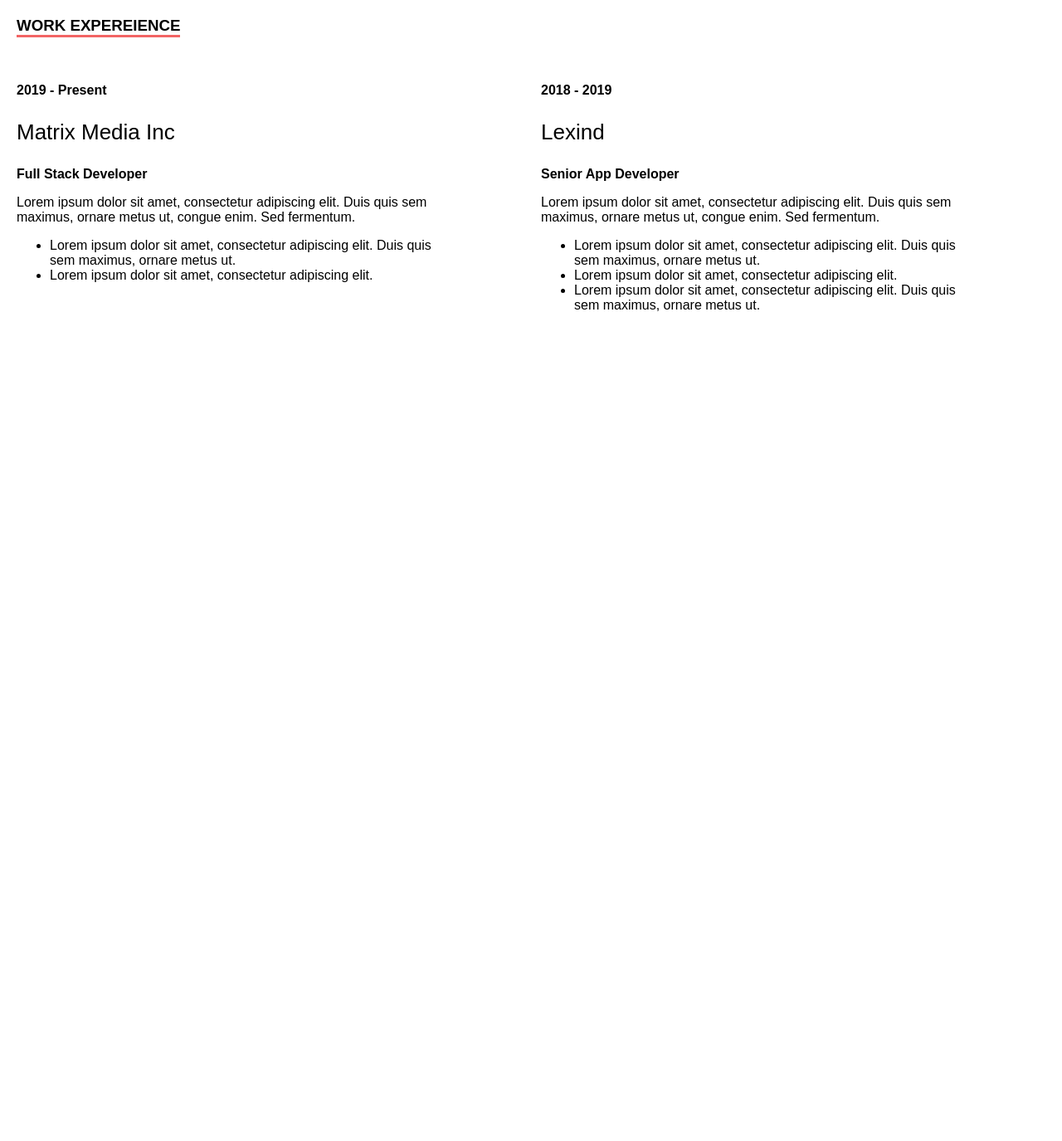
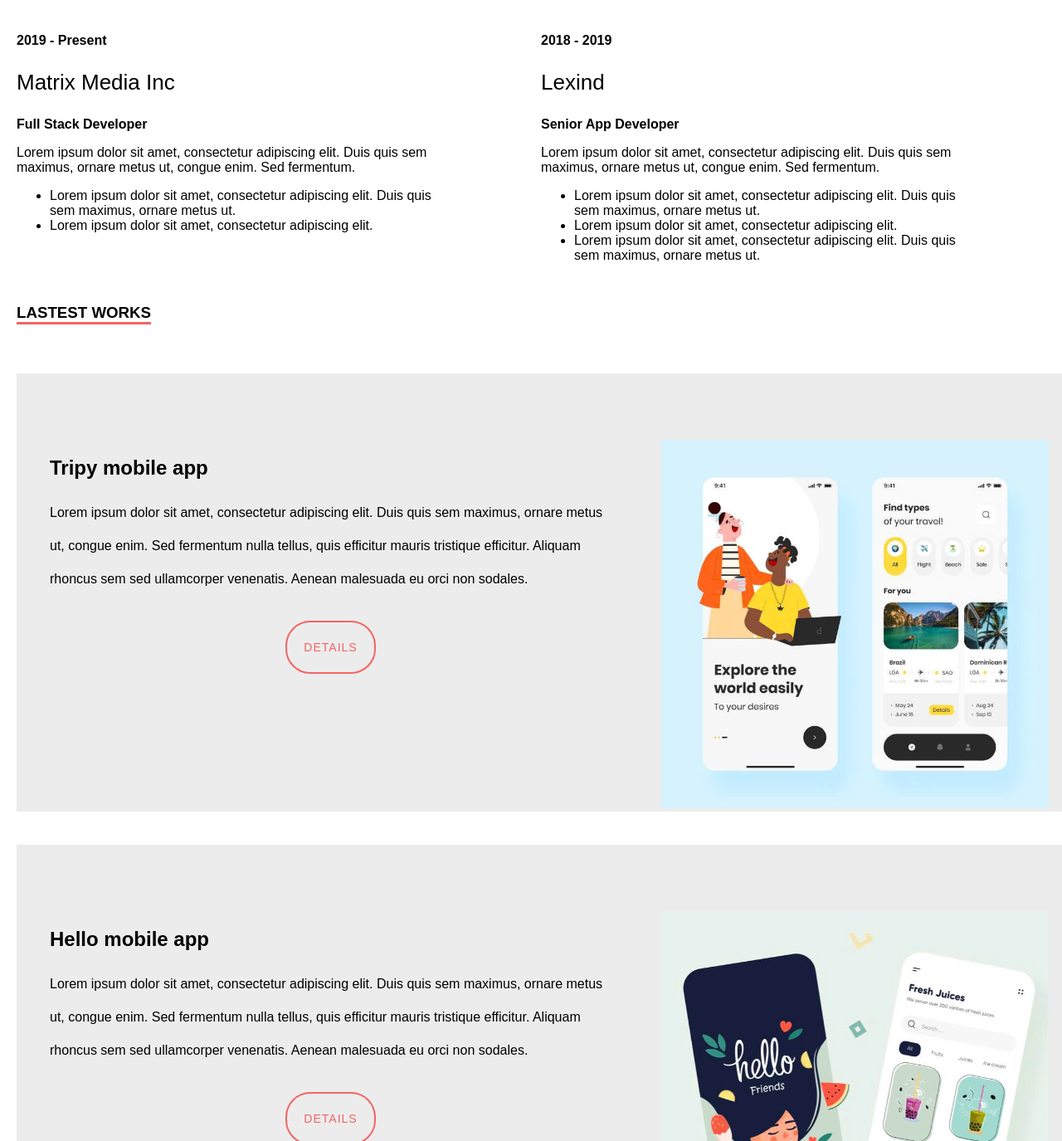
Before and after one commit to KhanhLy254/BasicFE, a plain HTML site: page BTVN_B2/index.html in a window 1280 px wide. Shown: the part 1425-2800 px from the top of the page at 83% size. Before the commit the page ends 1841 px from the top, so only its background shows below. Drawn offline with Linux system fonts and the light colour scheme.

Commit message:
Full page Jason Stroff

```diff
--- a/BTVN_B2/index.html
+++ b/BTVN_B2/index.html
@@ -16,26 +16,26 @@
                 <span class="label">JASON STROFF</span>
             </div>
 
-            <ul class = "logo2">
-                <li class = "social"><img src="github-fill.png" alt="GH logo"></li>
-                <li class = "social"><img src="stack-overflow-line.png" alt="STO logo"></li>
-                <li class = "social"><img src="linkedin-fill (1).png" alt="LinkedIn Logo"> </li>
+            <ul class="logo2">
+                <li class="social"><img src="github-fill.png" alt="GH logo"></li>
+                <li class="social"><img src="stack-overflow-line.png" alt="STO logo"></li>
+                <li class="social"><img src="linkedin-fill (1).png" alt="LinkedIn Logo"> </li>
             </ul>
 
         </header>
-        <main >
-            <div class = "image">
+        <main>
+            <div class="image">
                 <figure>
-                    <img src="profile-image.jpg"width="526px"; height="599px" ;  alt="avatar" >
+                    <img src="profile-image.jpg" ; width="526px" ; height="599px" ; alt="avatar">
                 </figure>
 
-            <div >
+                <div>
                     <h1>
                         <span>HI THERE</span><br>
                         I’m Jason Stroff <br> UI/UX DESIGNER + DEVELOPER based in Florida.
                     </h1>
 
-                <ul class="exp-list" >
+                    <ul class="exp-list">
                         <li>
                             <strong>6+</strong>
                             <span>Experitence</span>
@@ -52,15 +52,19 @@
                 </div>
             </div>
             <div class="content3">
-                <h3 class = "aboutme">ABOUT ME</h3>
-                <p class = "para">Lorem ipsum dolor sit amet, consectetur adipiscing elit. Duis interdum ante a porta blandit. Quisque velit tortor, ultricies in quam ut, luctus convallis metus. Nunc vitae felis rutrum, mattis justo quis, bibendum tellus. Integer bibendum eget dolor nec venenatis. Aliquam erat volutpat. Etiam et est vitae turpis accumsan vulputate. Curabitur et vehicula nisl, eu congue dolor. Vivamus nec hendrerit mi Nulla consequat tempor.</p>
+                <h3 class="aboutme">ABOUT ME</h3>
+                <p class="para">Lorem ipsum dolor sit amet, consectetur adipiscing elit. Duis interdum ante a porta
+                    blandit. Quisque velit tortor, ultricies in quam ut, luctus convallis metus. Nunc vitae felis
+                    rutrum, mattis justo quis, bibendum tellus. Integer bibendum eget dolor nec venenatis. Aliquam erat
+                    volutpat. Etiam et est vitae turpis accumsan vulputate. Curabitur et vehicula nisl, eu congue dolor.
+                    Vivamus nec hendrerit mi Nulla consequat tempor.</p>
             </div>
-            <div class = "dl">
-                <p class = download> DOWNLOAD RESUME</p>
+            <div class="dl">
+                <p class=download> DOWNLOAD RESUME</p>
             </div>
             <div class="skill-container">
                 <div class="skills">
-                    <h3 class = "h3list">CORE SKILLS</h3>
+                    <h3 class="h3list">CORE SKILLS</h3>
                     <ul class="skill-list">
                         <li>JavaScript</li>
                         <li>Node.js</li>
@@ -74,7 +78,7 @@
                     </ul>
                 </div>
                 <div class="skills">
-                    <h3 class = "h3list"> OTHERS SKILLS </h3>
+                    <h3 class="h3list"> OTHERS SKILLS </h3>
                     <ul class="skill-list">
                         <li>Storyblok</li>
                         <li>PWAs</li>
@@ -87,32 +91,109 @@
 
 
             <div class="work-experience">
-                <h3 class = "h2">WORK EXPEREIENCE</h3>
+                <h3 class="h2">WORK EXPEREIENCE</h3>
                 <div class="experience-container">
                     <div class="experience">
                         <h4>2019 - Present</h4>
-                        <p class = "classp">Matrix Media Inc</p>
+                        <p class="classp">Matrix Media Inc</p>
                         <p><strong>Full Stack Developer</strong></p>
-                        <p>Lorem ipsum dolor sit amet, consectetur adipiscing elit. Duis quis sem maximus, ornare metus ut, congue enim. Sed fermentum.</p>
+                        <p>Lorem ipsum dolor sit amet, consectetur adipiscing elit. Duis quis sem maximus, ornare metus
+                            ut, congue enim. Sed fermentum.</p>
                         <ul>
-                            <li>Lorem ipsum dolor sit amet, consectetur adipiscing elit. Duis quis sem maximus, ornare metus ut.</li>
+                            <li>Lorem ipsum dolor sit amet, consectetur adipiscing elit. Duis quis sem maximus, ornare
+                                metus ut.</li>
                             <li>Lorem ipsum dolor sit amet, consectetur adipiscing elit.</li>
                         </ul>
                     </div>
                     <div class="experience">
                         <h4>2018 - 2019</h4>
-                        <p class = "classp">Lexind</p>
+                        <p class="classp">Lexind</p>
                         <p> <strong>Senior App Developer</strong></p>
-                        <p>Lorem ipsum dolor sit amet, consectetur adipiscing elit. Duis quis sem maximus, ornare metus ut, congue enim. Sed fermentum.</p>
+                        <p>Lorem ipsum dolor sit amet, consectetur adipiscing elit. Duis quis sem maximus, ornare metus
+                            ut, congue enim. Sed fermentum.</p>
                         <ul>
-                            <li>Lorem ipsum dolor sit amet, consectetur adipiscing elit. Duis quis sem maximus, ornare metus ut.</li>
+                            <li>Lorem ipsum dolor sit amet, consectetur adipiscing elit. Duis quis sem maximus, ornare
+                                metus ut.</li>
                             <li>Lorem ipsum dolor sit amet, consectetur adipiscing elit.</li>
-                            <li>Lorem ipsum dolor sit amet, consectetur adipiscing elit. Duis quis sem maximus, ornare metus ut.</li>
+                            <li>Lorem ipsum dolor sit amet, consectetur adipiscing elit. Duis quis sem maximus, ornare
+                                metus ut.</li>
                         </ul>
                     </div>
                 </div>
             </div>
+
+
+            <div class="lastestworks">
+                <div class="work-list">
+                    <h3 class="h2">LASTEST WORKS</h3>
+                    <div class="content_container">
+                        <section>
+                            <div class="contentlw1">
+                                <h2>Tripy mobile app</h2>
+                                <p>Lorem ipsum dolor sit amet, consectetur adipiscing elit. Duis quis sem maximus,
+                                    ornare
+                                    metus ut, congue enim. Sed fermentum nulla tellus, quis efficitur mauris tristique
+                                    efficitur. Aliquam rhoncus sem sed ullamcorper venenatis. Aenean malesuada eu orci
+                                    non
+                                    sodales.</p>
+                                <div class = "dl">
+                                    <p class="download">DETAILS</p>
+                                </div>
+                            </div>
+                            <div class="contentlw2">
+                                <img src="./pic1.jpg" ; width="467px" ; height="444px" alt="anh1">
+                            </div>
+                        </section>
+
+                        <section>
+                            <div class="contentlw1">
+                                <h2>Hello mobile app</h2>
+                                <p>Lorem ipsum dolor sit amet, consectetur adipiscing elit. Duis quis sem maximus,
+                                    ornare
+                                    metus ut, congue enim. Sed fermentum nulla tellus, quis efficitur mauris tristique
+                                    efficitur. Aliquam rhoncus sem sed ullamcorper venenatis. Aenean malesuada eu orci
+                                    non
+                                    sodales.</p>
+                                <div class = "dl">
+                                    <p class="download">DETAILS</p>
+                                </div>
+                            </div>
+                            <div class="contentlw2">
+                                <img src="./pic2.jpg" ; width="467px" ; height="444px" alt="anh1">
+                            </div>
+                        </section>
+
+                        <section>
+                            <div class="contentlw1">
+                                <h2>Cute cookies app</h2>
+                                <p>Lorem ipsum dolor sit amet, consectetur adipiscing elit. Duis quis sem maximus,
+                                    ornare
+                                    metus ut, congue enim. Sed fermentum nulla tellus, quis efficitur mauris tristique
+                                    efficitur. Aliquam rhoncus sem sed ullamcorper venenatis. Aenean malesuada eu orci
+                                    non
+                                    sodales.</p>
+                                <div class = "dl">
+                                    <p class="download">DETAILS</p>
+                                </div>
+                            </div>
+                            <div class="contentlw2">
+                                <img src="./pic3.jpg" ; width="467px" ; height="444px" alt="anh1">
+                            </div>
+                        </section>
+
+                    </div>
+                </div>
+            </div>
         </main>
+
     </div>
+    <footer>
+        <div class = "footerr">
+            <p style = "color: gray"><strong>STAY IN TOUCH</strong></p>
+            <h2 style = "font-size: 30px;">Ready to talk?</h2>
+            <p>Feel free to contact us</p>
+            <p class="download">LETS TALK</p>
+            <p>© 2022 All rights reserved. Free minimal bootstrap template by Designstub.</p>
+    </footer>
 </body>
 </html>
--- a/BTVN_B2/style.css
+++ b/BTVN_B2/style.css
@@ -1,4 +1,11 @@
-html {font-family:"Trirong", sans-serif;}
+html {font-family: sans-serif;}
+/* @import url('https://fonts.googleapis.com/css2?family=Montserrat+Underline:ital,wght@0,100..900;1,100..900&display=swap');
+*{
+    font-family: "Montserrat Underline", sans-serif;
+    font-optical-sizing: auto;
+    font-weight: <weight>;
+    font-style: normal;
+} */
 .container {
     width: 100%;
     padding-right: 0.75rem;
@@ -38,10 +45,12 @@ header{
 }
 
 .social {
-    background-color: rgb(227, 111, 111);
+    background-color: #F26464;
     border-radius: 50%;
     padding: 2px;
     display: inline-block;
+    justify-content: center;
+    align-items: center;
 }
 
 /* main */
@@ -117,7 +126,7 @@ header{
     text-align: center;
 }
 .download{
-    text-align: cente ;
+    text-align: center ;
     display: inline-block;
     padding: 10px 20px;
     border: 2px solid #F26464;
@@ -125,7 +134,7 @@ header{
     color: #F26464;
     font-size: 14px;
     letter-spacing: 1px;
-    margin-bottom: 100px;
+    margin-bottom: 40px;
 }
 .h3list{
     border-bottom: 3px solid #F26464;
@@ -175,3 +184,33 @@ header{
 .classp{
     font-size: 26px;
 }
+section{
+    display: flex;
+    background-color: rgb(236, 236, 236);
+    padding-top: 40px;
+    margin: 40px 0;
+}
+
+
+
+
+
+.contentlw1{
+    padding: 40px 40px;
+}
+.contentlw1 p{
+    font-weight: 100;
+    line-height: 40px;
+}
+
+.contentlw2{
+    padding: 40px 20px 0;
+}
+.footerr{
+    padding: 40px 0;
+    width: 100%;
+    background-color: black;
+    text-align: center;
+    color: white;
+
+}
```
Also changed, not shown: BTVN_B2/pic1.jpg (added), BTVN_B2/pic2.jpg (added), BTVN_B2/pic3.jpg (added). Lines whose indentation alone changed are shown as unchanged.
